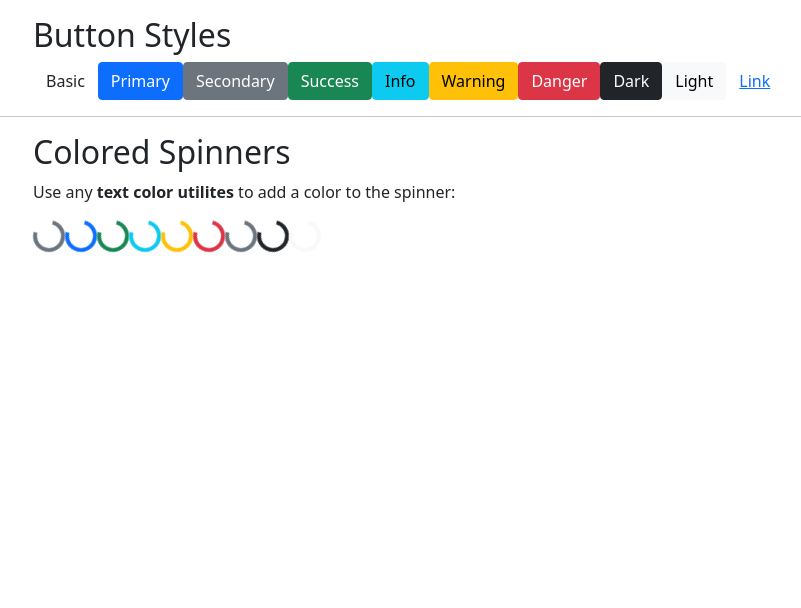
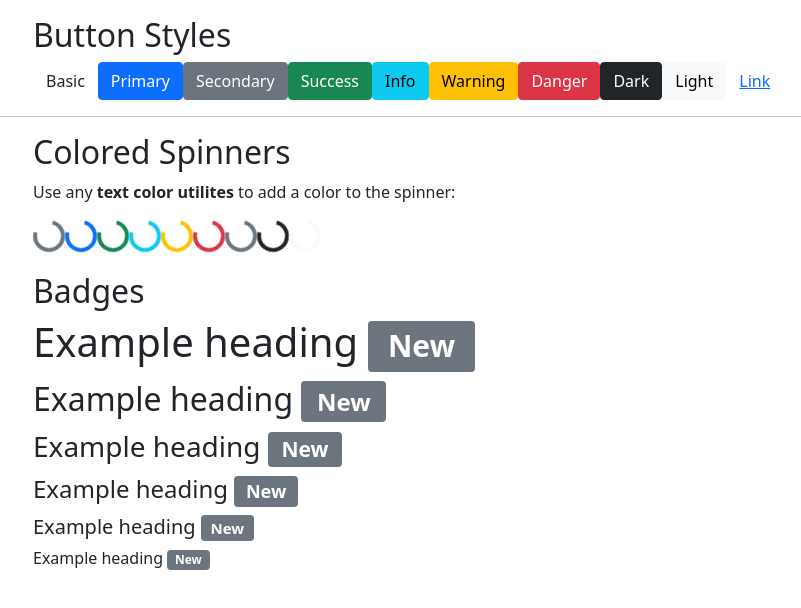
Before and after one commit to krupeshshah8279/my-first-app-demo, an Angular app: page / in a window 1280 px wide. Shown: the top 608 px of the page, without its empty margins (49-850 px from the left). Built offline with nearby package versions, Linux system fonts and the light colour scheme.

Commit message:
demo process 1

```diff
--- a/src/app/app.component.html
+++ b/src/app/app.component.html
@@ -28,3 +28,13 @@
   <div class="spinner-border text-dark"></div>
   <div class="spinner-border text-light"></div>
 </div>
+
+<div class="container mt-3">
+  <h2>Badges</h2>
+  <h1>Example heading <span class="badge bg-secondary">New</span></h1>
+  <h2>Example heading <span class="badge bg-secondary">New</span></h2>
+  <h3>Example heading <span class="badge bg-secondary">New</span></h3>
+  <h4>Example heading <span class="badge bg-secondary">New</span></h4>
+  <h5>Example heading <span class="badge bg-secondary">New</span></h5>
+  <h6>Example heading <span class="badge bg-secondary">New</span></h6>
+</div>
```
